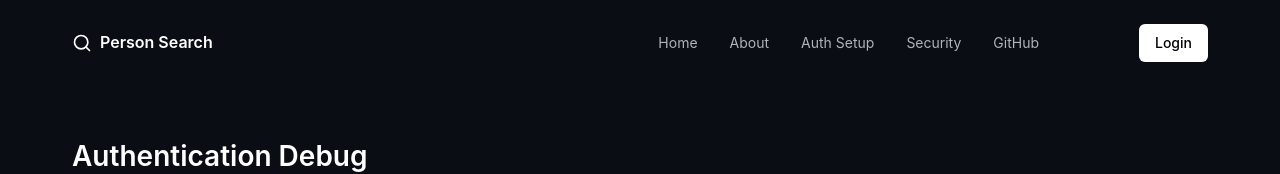
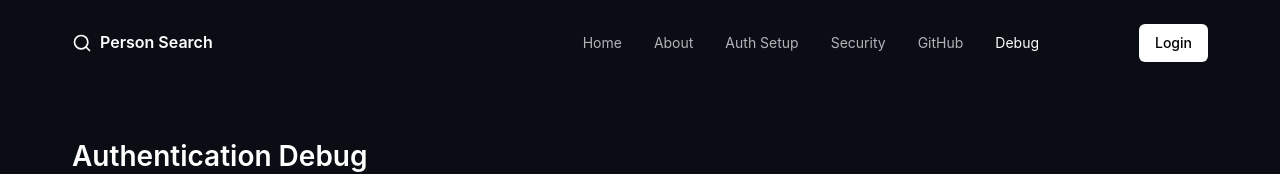
Before and after one commit to barbiefortes04-jpg/person-search, a Next.js app: page /debug in a window 1280 px wide. Shown: the top 174 px of the page. Built offline with nearby package versions, Linux system fonts and the light colour scheme; no server answers.

Commit message:
Add debug navigation link for authentication troubleshooting

```diff
--- a/components/Navigation.tsx
+++ b/components/Navigation.tsx
@@ -67,6 +67,12 @@ export default function Navigation() {
           >
             GitHub
           </Link>
+          <Link
+            href="/debug"
+            className={`nav-link ${isActive("/debug") ? "active" : ""}`}
+          >
+            Debug
+          </Link>
 
           {session && (
             <Link
```
